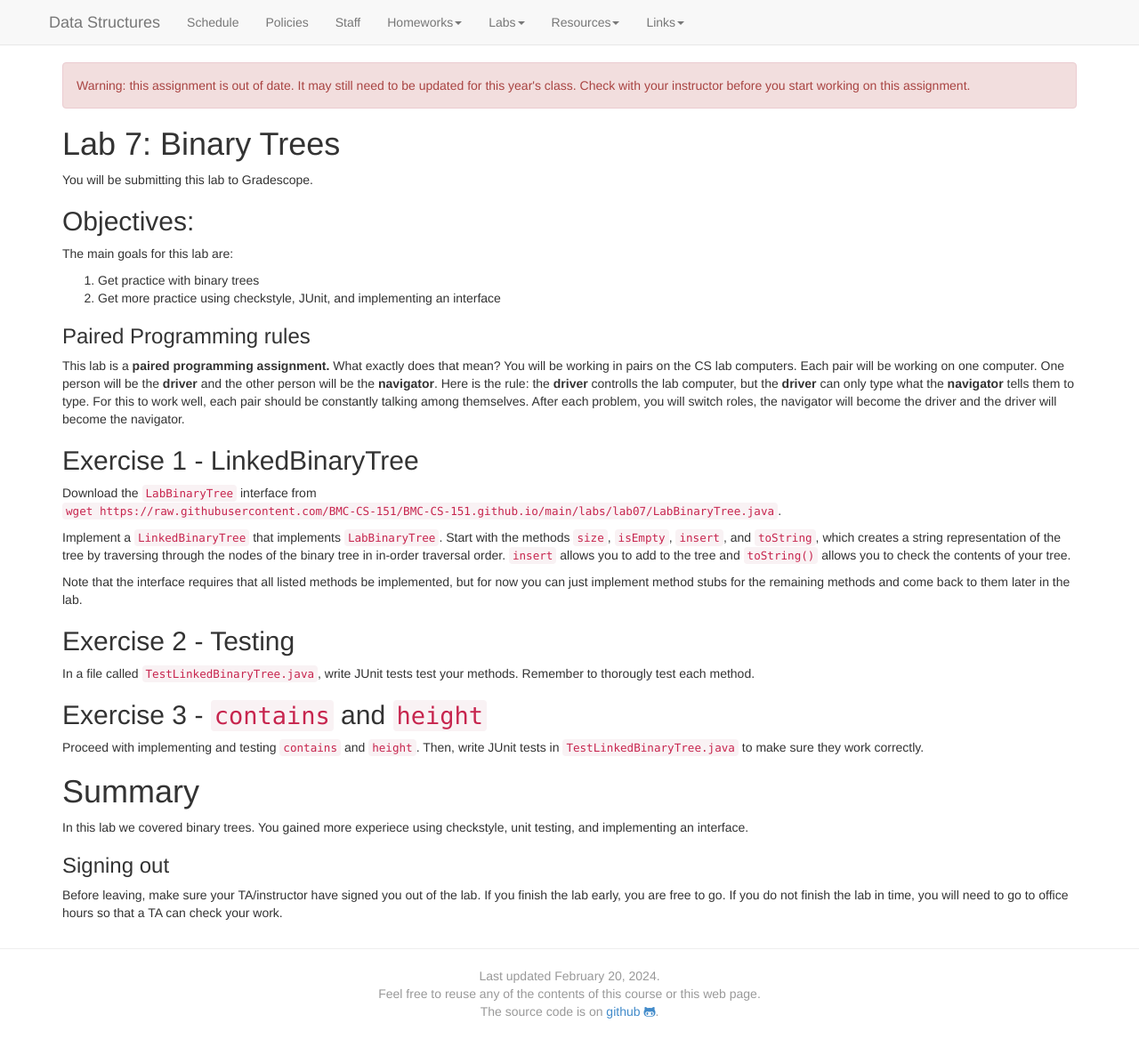
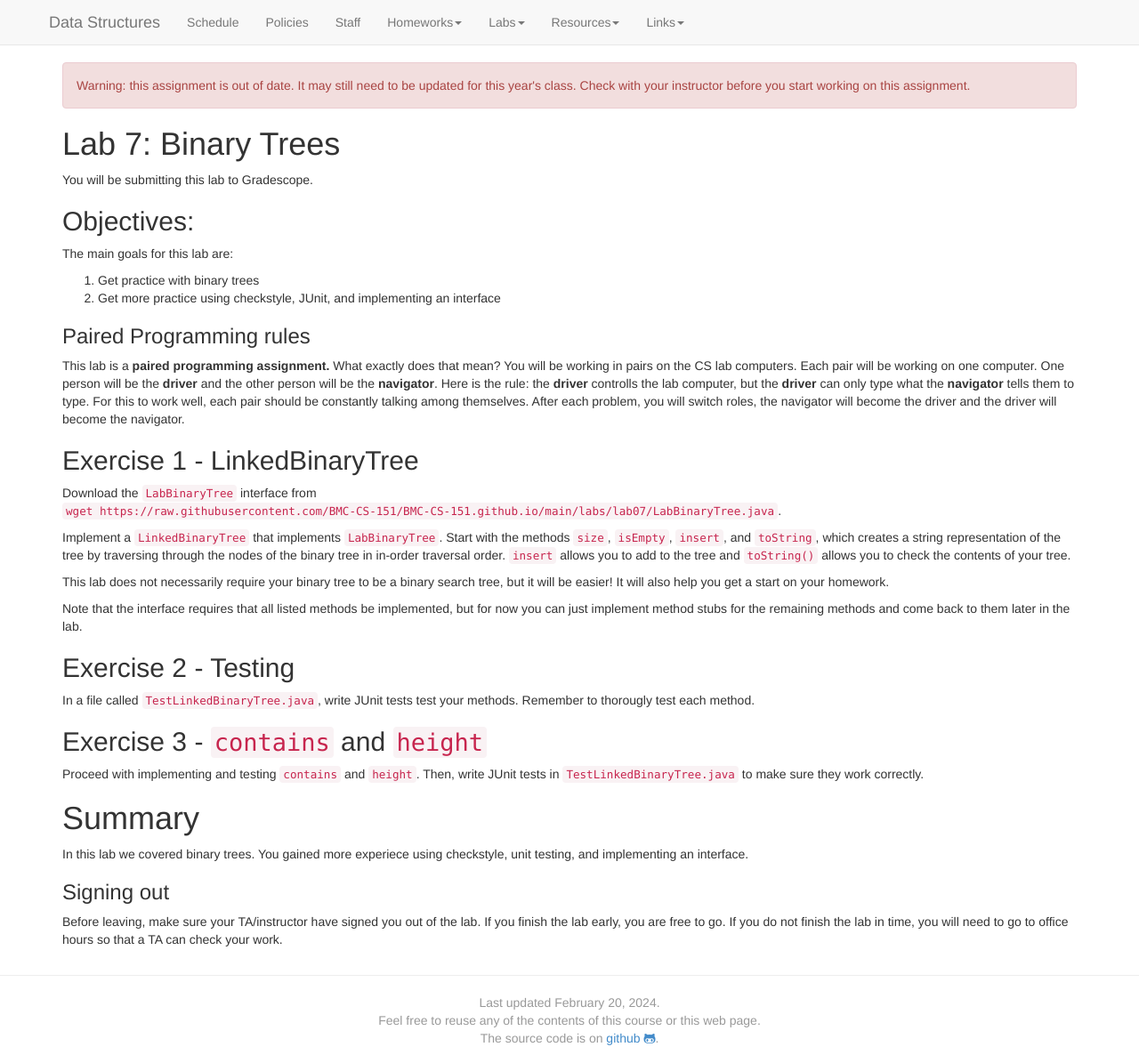
Before and after one commit to kalte0/BMC-CS-151.github.io, a Jekyll site: the page built from labs/Lab07.md, in a window 1280 px wide and 1177 px high. Shown: the whole window at 89% size. Built offline with Jekyll 4.4.1, drawn with Linux system fonts in a browser that asks for light colours; nearby versions of some CDN libraries.

Commit message:
Update Lab07.md

```diff
--- a/labs/Lab07.md
+++ b/labs/Lab07.md
@@ -79,6 +79,8 @@ of the binary tree in in-order traversal order.
 `insert` allows you to add to the tree and `toString()` allows
 you to check the contents of your tree.
 
+This lab does not necessarily require your binary tree to be a binary search tree, but it will be easier! It will also help you get a start on your homework.
+
 Note that the interface requires that all listed methods be
 implemented, but for now you can just implement method stubs for
 the remaining methods
```
